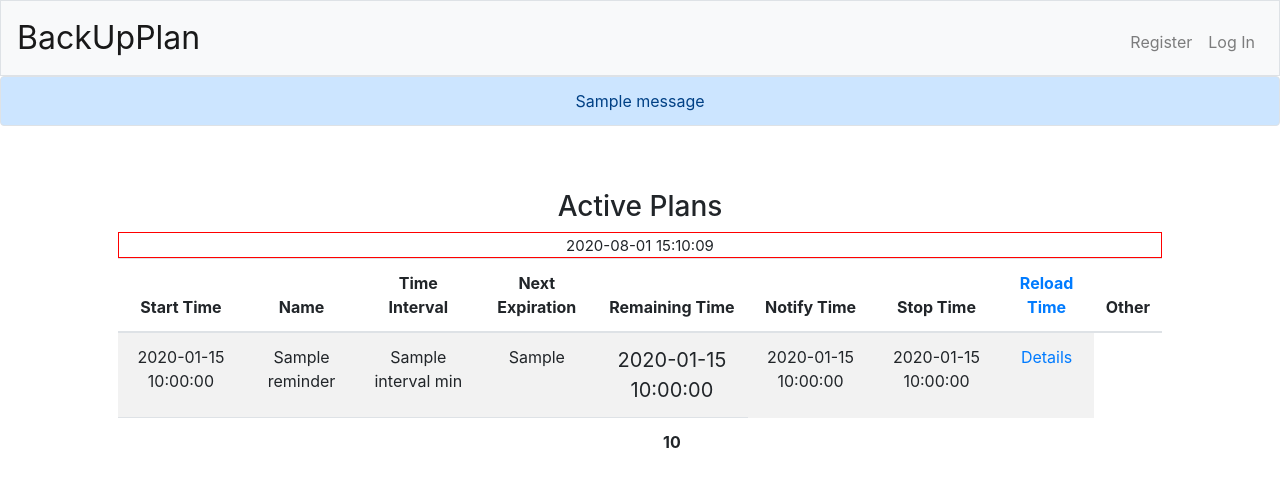
After one commit to Henryk91/BackUpPlan, a Flask app: template templates/index.1.html in a window 1280 px wide. The commit adds this page. Shown: the top 487 px of the page. Run offline with Flask 2, Linux system fonts and the light colour scheme; data comes from the database, SQL or seed files in the repository; both versions use the stored data as it was after the commit; the template is opened without the code that fills it: most values are stand-ins (such as "Sample title", 1, 10 or a date in 2020); one stand-in notice (Sample message) is shown; data that the repository does not hold is empty; some libraries are stand-ins or nearby versions.

Commit message:
Heroku setup

```diff
--- a/application.py
+++ b/application.py
@@ -252,7 +252,7 @@ def test_email():
     # https://henryk91-note.herokuapp.com/api/email
     url = 'https://henryk91-note.herokuapp.com/api/emails'
     # myobj = {'email': 'bob@mailinator.com', 'text' : 'FFs Message missing.'}
-    myobj = {'from': 'live@henryk.co.za', 'to': ['henry@mailinator.com', 'bob@mailinator.com'], 'subject': 'Live Switch', 'text': 'FFs Message missing.'}
+    myobj = {'from': 'live@henryk.co.za', 'to': ['henry@mailinator.com', 'bob@mailinator.com'], 'subject': 'BackUpPlan Alert', 'text': 'FFs Message missing.'}
     x = requests.post(url, data = myobj)
     #print the response text (the content of the requested file):
     print(x.text)
@@ -360,7 +360,7 @@ def get_user_reminders():
             return [{'details': '', 'interval': 0}]
     else:
         # Sort by latest first
-        rows.sort(key = lambda x: datetime.datetime.strptime(x['start_time'], '%Y-%m-%d %H:%M:%S'))
+        rows.sort(key = lambda x: datetime.datetime.strptime(x['start_time'], '%Y-%m-%d %H:%M:%S'), reverse=True)
         return create_remaining_time(rows)
 
 # Adding remaining time to reminder
@@ -403,6 +403,17 @@ def get_reminder_by_id_with_sql_create(reminder_id):
     else:
         return rows[0]
 
+# get reminder by name and user_id
+def get_reminder_by_name(reminder_name, user_id):
+    global db_link
+    db = SQL(db_link)
+
+    rows = db.execute("SELECT * FROM reminders WHERE name = :reminder_name AND user_id = := user_id;", reminder_name=reminder_name, user_id= user_id)
+    if len(rows) <= 0:
+            return [{'details': '', 'interval': 0}]
+    else:
+        return rows[0]
+
 # get reminder by id withouth user check for use on notify. (recreating db as function is called in seperate thread)
 def get_user_by_id_with_sql_create(user_id):
     global db_link
@@ -421,9 +432,11 @@ def create_user_reminder(reminder_name, details, user_id, interval, contacts):
     current_date_and_time = datetime.datetime.now()
     minutes_added = datetime.timedelta(minutes = interval)
     next_expiration = current_date_and_time + minutes_added
-
+    next_expiration = next_expiration.strftime("%Y-%m-%d %H:%M:%S")
     # insert into reminders
-    db.execute("INSERT INTO reminders (name, details, user_id, interval, start_time, next_expiration, contacts) VALUES (:name, :details, :user_id, :interval, :start_time, :next_expiration, :contacts)", name=reminder_name  ,details=details,user_id=user_id, interval=interval, start_time=current_date_and_time, next_expiration=next_expiration, contacts=contacts)
+    reminder_id = db.execute("INSERT INTO reminders (name, details, user_id, interval, start_time, next_expiration, contacts) VALUES (:name, :details, :user_id, :interval, :start_time, :next_expiration, :contacts)", name=reminder_name  ,details=details,user_id=user_id, interval=interval, start_time=current_date_and_time, next_expiration=next_expiration, contacts=contacts)
+    print('Insert Responce',reminder_id)
+    reminder_timer_update(next_expiration, reminder_id, True)
 
     return 'Reminder created'
 # update reminders
@@ -498,8 +511,9 @@ def reminder_timer_update(next_expiration, reminder_id, add_remove):
           "next_expiration": next_expiration
         }
         if len(reminder_timer_array) < 1:
-            print('Adding to timer array reminder with id: ', reminder_id)
+            print('Adding first item to timer array reminder with id: ', reminder_id)
             reminder_timer_array = [timer]
+            timer_engine()
         else:
             print('Adding to timer array reminder with id: ', reminder_id)
             reminder_timer_array = reminder_timer_array + [timer]
@@ -544,6 +558,8 @@ def set_reminder_notify_time(reminder_id):
     notify_time = datetime.datetime.now()
     # Notify time query
     print('Setting notify time for reminder with id:', reminder_id)
+    global db_link
+    db = SQL(db_link)
     db.execute("UPDATE reminders SET notify_time=:notify_time WHERE id=:reminder_id", notify_time=notify_time, reminder_id=reminder_id)
 
 # Notifiy contacts
@@ -570,7 +586,7 @@ def notify_reminder_contacts(timer_reminder):
         contacts = [contacts]
 
     # send notification
-    email_contacts(contacts, 'Live Switch', text)
+    email_contacts(contacts, 'BackUpPlan Alert', text)
     set_reminder_notify_time(reminder_id)
 
 # process expired reminder
@@ -603,7 +619,8 @@ def reminders_late_check():
 # Runs function and calls reminder timer again
 def timer_engine():
     reminders_late_check()
-    threading.Timer(5.0, timer_engine).start()
+    if len(reminder_timer_array) > 0:
+        threading.Timer(5.0, timer_engine).start()
 
 @app.before_first_request
 def initialize():
--- a/requirements.txt
+++ b/requirements.txt
@@ -3,5 +3,4 @@ Flask
 Flask-Session
 requests
 gunicorn
-Flask-Mail
 psycopg2
--- a/static/styles.css
+++ b/static/styles.css
@@ -49,3 +49,48 @@ main img
   /* Capitalise first letter of trade type*/
   text-transform: capitalize;
 }
+
+.date{
+    font-size: 15px;
+     /*border: 1px solid red;*/
+}
+
+.time-box{
+    /* center form controls */
+    display: flex;
+    flex-direction: column;
+    justify-content: center;
+    text-align: center;
+    /*border: 1px solid green;*/
+}
+.name-box{
+    display: flex;
+    flex-direction: row;
+    height: fit-content;
+    justify-content: center;
+    /*border: 1px solid black;*/
+}
+.plan-box{
+    text-align: left;
+    border-bottom: 1px solid black;
+    margin-bottom: 20px;
+    padding: 5px;
+}
+.time-box1{
+    border: 1px solid red;
+}
+
+.plan-buttons{
+    text-align: center;
+    margin: 10px;
+}
+
+.plan-header{
+    padding: 10px;
+    margin-bottom: 10px;
+    border-bottom: 1px solid black;
+    border: 1px solid black;
+}
+.remaining-time{
+    font-size: 20px;
+}
--- /dev/null
+++ b/templates/index.1.html
@@ -0,0 +1,71 @@
+{% extends "layout.html" %}
+
+{% block title %}
+    Home
+{% endblock %}
+
+{% block main %}
+
+    {% if message %}
+        <div class="alert alert-primary border text-center" role="alert">
+            {{ message }}
+        </div>
+    {% endif %}
+    <h3>Active Plans</h3>
+    <div class="time-box1">
+        <span class="date" id="current_date"></span>
+        <span class="date" id="current_time"></span>
+    </div>
+    <table class="table table-striped">
+        <thead>
+            <tr>
+                <th>Start Time</th>
+                <th>Name</th>
+                <th>Time Interval</th>
+                <th>Next Expiration</th>
+                <th>Remaining Time</th>
+                <th>Notify Time</th>
+                <th>Stop Time</th>
+                <th><a href="/">Reload Time</a></th>
+                {% if reminders[0]['share_count']  %}
+                    <th>Other</th>
+                {% endif %}
+            </tr>
+        </thead>
+        <tfoot>
+            <tr>
+                <td colspan="4"></td>
+                <td><strong>{{total}}</strong></td>
+            </tr>
+        </tfoot>
+        <tbody>
+                {% for reminder in reminders %}
+                    {% if reminder['start_time']  %}
+                            <tr>
+                                <td>{{ reminder['start_time'] }}</td>
+                                <td>{{ reminder['name'] }}</td>
+                                <td>{{ reminder['interval'] }} min</td>
+                                <td>{{ reminder['next_expiration'] }}</td>
+                                {% if reminder['runout']  %}
+                                    <td class='late-time' style="color:red;">{{ reminder['remaining_time'] }} Late</td>
+                                {% else  %}
+                                    <td class='remaining-time'>{{ reminder['remaining_time'] }}</td>
+                                {% endif %}
+                                <td>{{ reminder['notify_time'] }}</td>
+                                <td>{{ reminder['end_time'] }}</td>
+                            <td>
+                                <a href="/plan?id={{ reminder['id'] }}">Details</a><br />
+                                {% if reminder['end_time'] == None  %}
+                                    {% if reminder['notify_time'] == None  %}
+                                        <a href="/?checkin={{ reminder['id'] }}">Check in</a><br />
+                                    {% endif  %}
+                                    <a href="/?stop={{ reminder['id'] }}">Stop</a><br />
+                                {% endif  %}
+
+                            </td>
+                        </tr>
+                    {% endif %}
+                {% endfor %}
+        </tbody>
+    </table>
+{% endblock %}
--- a/templates/layout.html
+++ b/templates/layout.html
@@ -20,7 +20,7 @@
         <script src="https://cdnjs.cloudflare.com/ajax/libs/popper.js/1.14.3/umd/popper.min.js"></script>
         <script src="https://maxcdn.bootstrapcdn.com/bootstrap/4.1.3/js/bootstrap.min.js"></script>
 
-        <title>Back Up Plan: {% block title %}{% endblock %}</title>
+        <title>BackUpPlan: {% block title %}{% endblock %}</title>
 
     </head>
 
@@ -28,7 +28,7 @@
 
         <nav class="navbar navbar-expand-md navbar-light bg-light border">
             <a class="navbar-brand" href="/">
-                 <span class="black">Back Up Plan</span>
+                 <span class="black">BackUpPlan</span>
             </a>
             <button aria-controls="navbar" aria-expanded="false" aria-label="Toggle navigation" class="navbar-toggler" data-target="#navbar" data-toggle="collapse" type="button">
                 <span class="navbar-toggler-icon"></span>
@@ -70,5 +70,33 @@
         </footer>
 
     </body>
+    <script>
+        let doc = document
+        setInterval(() => {
+
+            leadingZero = (number) => {
+                return number < 10 ? '0' + number : number;
+            }
+            let current_datetime = new Date;
+            let formatted_date = current_datetime.getFullYear() + "-"
+            + leadingZero((current_datetime.getMonth() + 1)) + "-"
+            + leadingZero(current_datetime.getDate());
+
+
+            let formatted_time = leadingZero(current_datetime.getHours()) + ":"
+            + leadingZero(current_datetime.getMinutes()) + ":"
+            + leadingZero(current_datetime.getSeconds())
+            current_date = doc.getElementById('current_date');
+            current_time = doc.getElementById('current_time');
+            if(current_date && current_time){
+                current_date.innerHTML= formatted_date;
+                current_time.innerHTML= formatted_time;
+            }
+
+        },1000)
+
+
+
+    </script>
 
 </html>
```
Also changed, not shown: templates/history.1.html (added, +57 -0 lines), templates/history.html (+29 -38 lines), templates/index.html (+91 -43 lines), templates/plan.html (+21 -21 lines), findme.db, static/favicon.ico.
